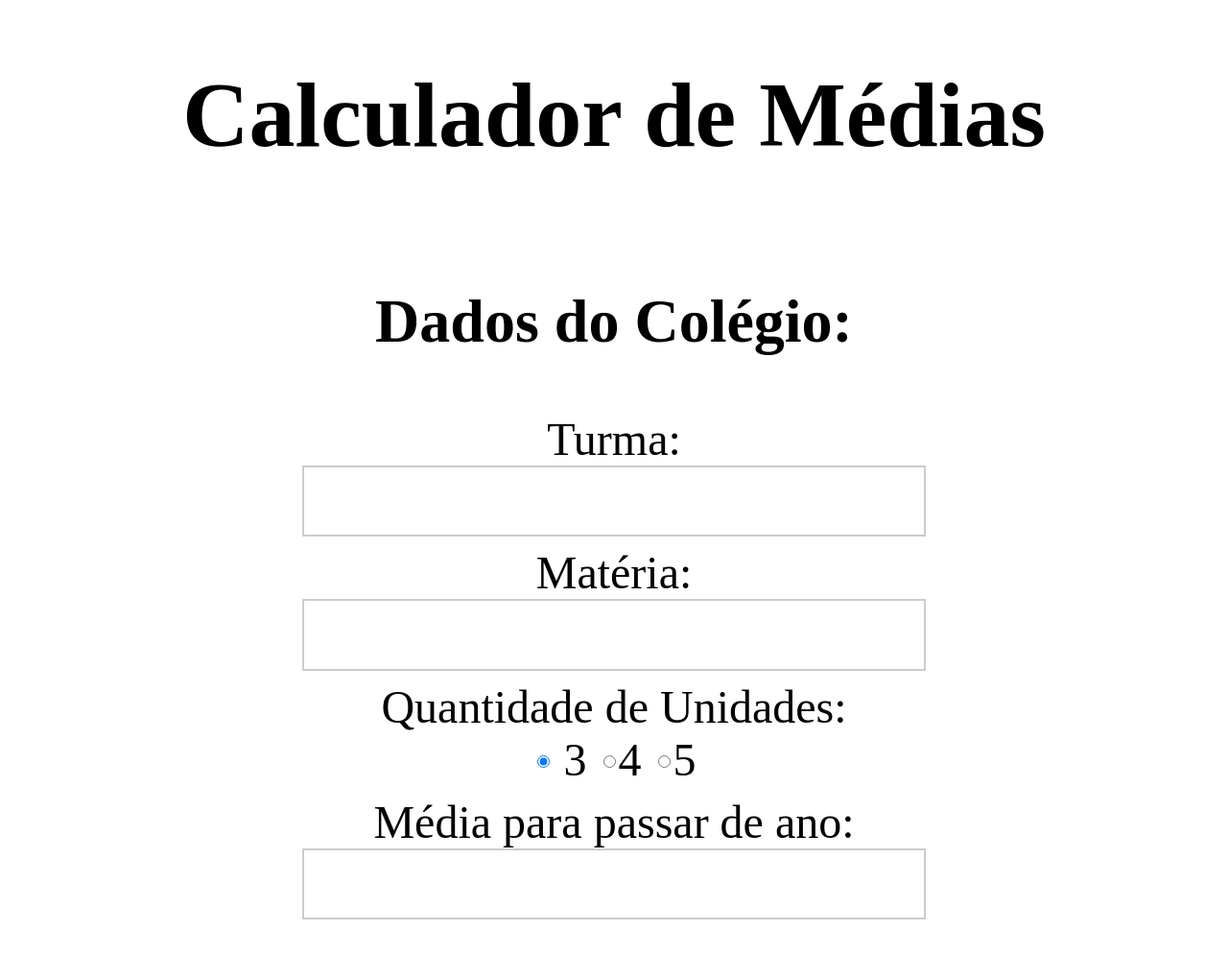
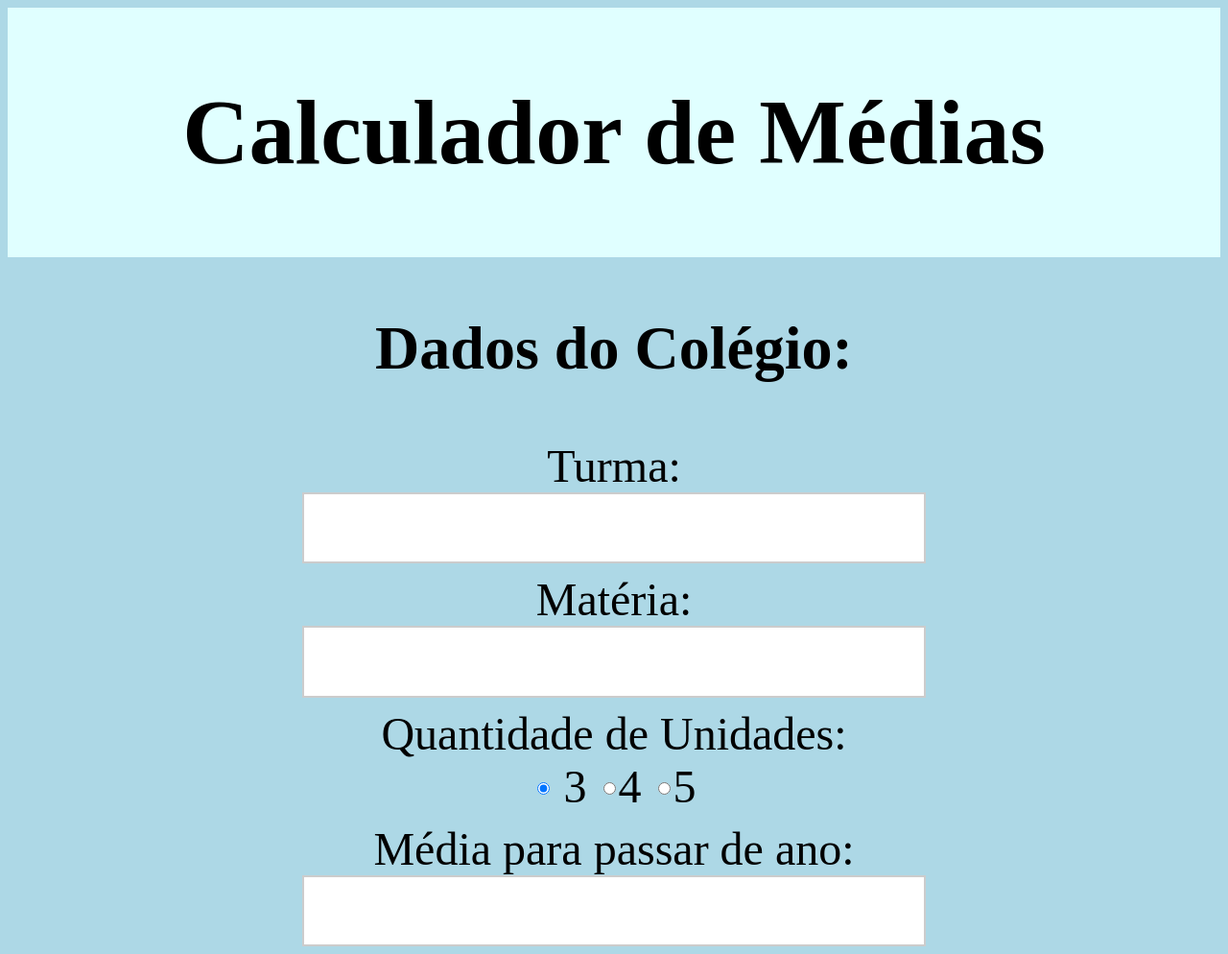
Before and after one commit to MatsunoMaxadin/CalcMedias, a plain HTML site: page index.html in a window 1280 px wide. Shown: the top 994 px of the page at 96% size. Drawn offline with Linux system fonts and the light colour scheme.

Commit message:
Add files via upload

```diff
--- a/style.css
+++ b/style.css
@@ -1,6 +1,13 @@
 header {
   text-align: center;
+  background-color: lightcyan;
+  padding: 10px;
 
+}
+
+body {
+
+  background-color: lightblue;
 }
 .student{
 
@@ -33,11 +40,13 @@ form, label{
   border: solid black 2px;
   padding: 3px;
   margin: 10px;
+  background-color: lightcoral;
 }
 
 h1 {
 
   font-size: 6rem;
+
 }
 
 h2 {
@@ -59,6 +68,7 @@ font-size: 3rem;
 height: 2.8rem;
 padding: 0.8rem;
 border: 0.15rem solid #ccc;
+  text-align: center;
 }
 
 button {
```
